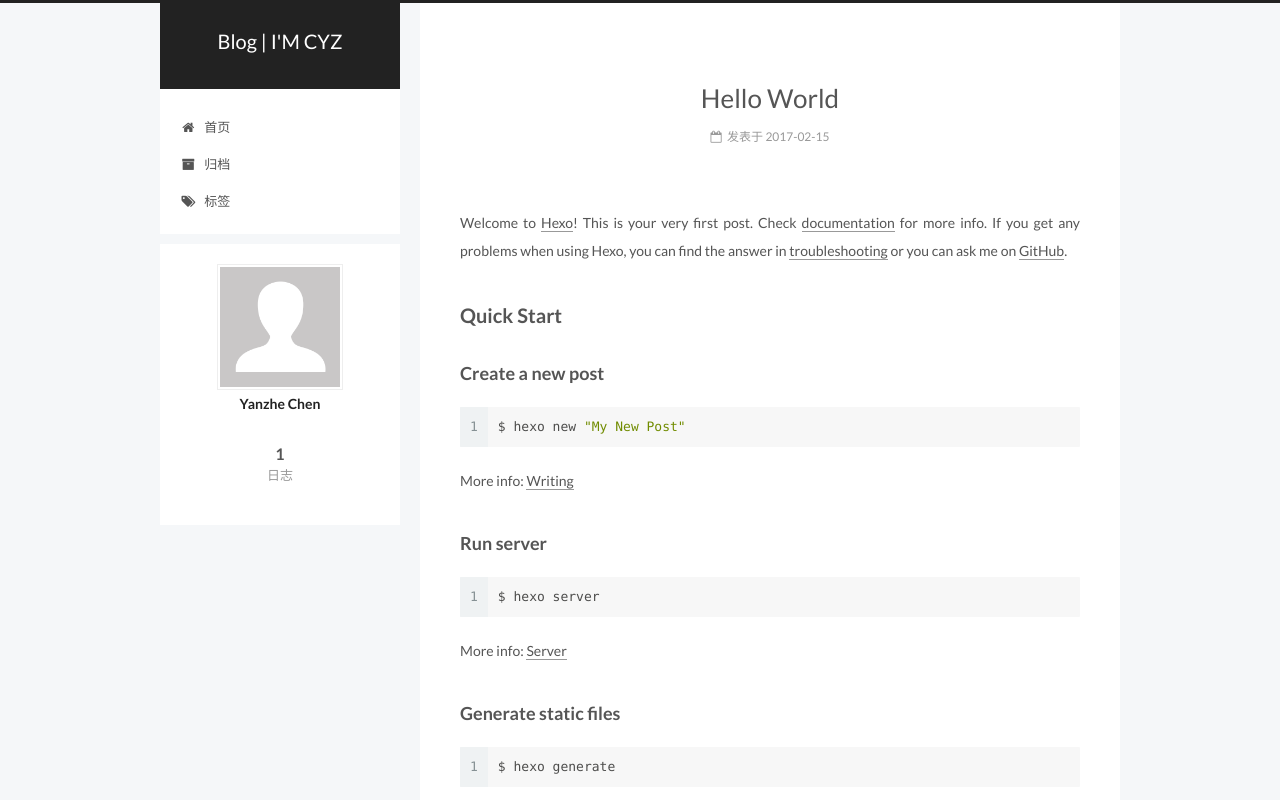
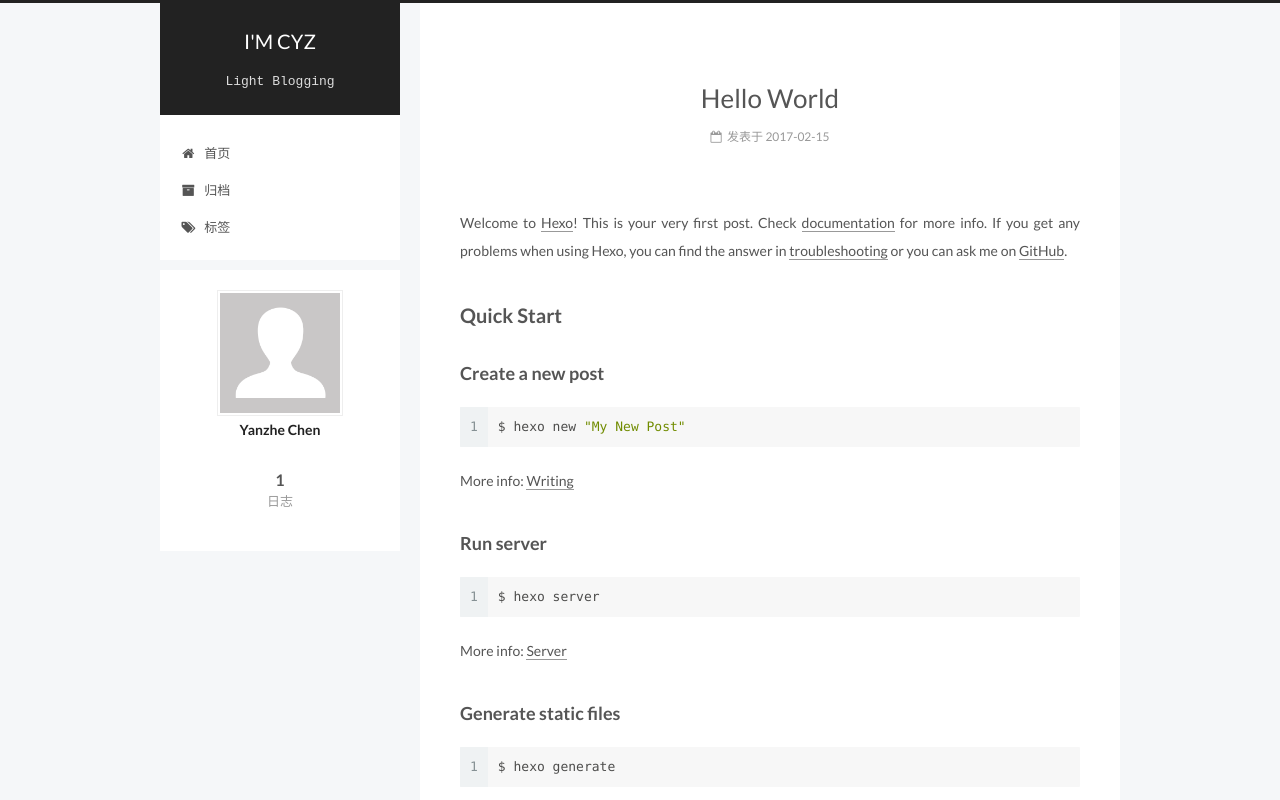
Before and after one commit to imcyz/blog, a plain HTML site: page index.html in a window 1280 px wide. Shown: the top 800 px of the page. Drawn offline with Linux system fonts and the light colour scheme.

Commit message:
Site updated: 2017-02-15 14:43:05

```diff
--- a/css/main.css
+++ b/css/main.css
@@ -1706,7 +1706,7 @@ pre .javascript .function {
   width: 4px;
   height: 4px;
   border-radius: 50%;
-  background: #df7c65;
+  background: #8ffbba;
 }
 .links-of-blogroll {
   font-size: 13px;
--- a/index.html
+++ b/index.html
@@ -88,11 +88,11 @@
 
 
 <meta property="og:type" content="website">
-<meta property="og:title" content="Blog | I'M CYZ">
+<meta property="og:title" content="I'M CYZ">
 <meta property="og:url" content="http://imcyz.me/index.html">
-<meta property="og:site_name" content="Blog | I'M CYZ">
+<meta property="og:site_name" content="I'M CYZ">
 <meta name="twitter:card" content="summary">
-<meta name="twitter:title" content="Blog | I'M CYZ">
+<meta name="twitter:title" content="I'M CYZ">
 
 
 
@@ -126,7 +126,7 @@
 
 
 
-  <title> Blog | I'M CYZ </title>
+  <title> I'M CYZ </title>
 </head>
 
 <body itemscope itemtype="http://schema.org/WebPage" lang="zh-Hans">
@@ -163,12 +163,12 @@
   <div class="custom-logo-site-title">
     <a href="/blog/"  class="brand" rel="start">
       <span class="logo-line-before"><i></i></span>
-      <span class="site-title">Blog | I'M CYZ</span>
+      <span class="site-title">I'M CYZ</span>
       <span class="logo-line-after"><i></i></span>
     </a>
   </div>
 
-      <p class="site-subtitle"></p>
+      <p class="site-subtitle">Light Blogging</p>
 
 </div>
 
@@ -254,9 +254,9 @@
   </span>
 
   <span style="display:none" itemprop="publisher" itemscope itemtype="http://schema.org/Organization">
-    <meta itemprop="name" content="Blog | I'M CYZ">
+    <meta itemprop="name" content="I'M CYZ">
     <span style="display:none" itemprop="logo" itemscope itemtype="http://schema.org/ImageObject">
-      <img style="display:none;" itemprop="url image" alt="Blog | I'M CYZ" src="">
+      <img style="display:none;" itemprop="url image" alt="I'M CYZ" src="">
     </span>
   </span>
 
```
Also changed, not shown: 2017/02/15/hello-world/index.html (+6 -6 lines), archives/2017/02/index.html (+6 -6 lines), archives/2017/index.html (+6 -6 lines), archives/index.html (+6 -6 lines).
